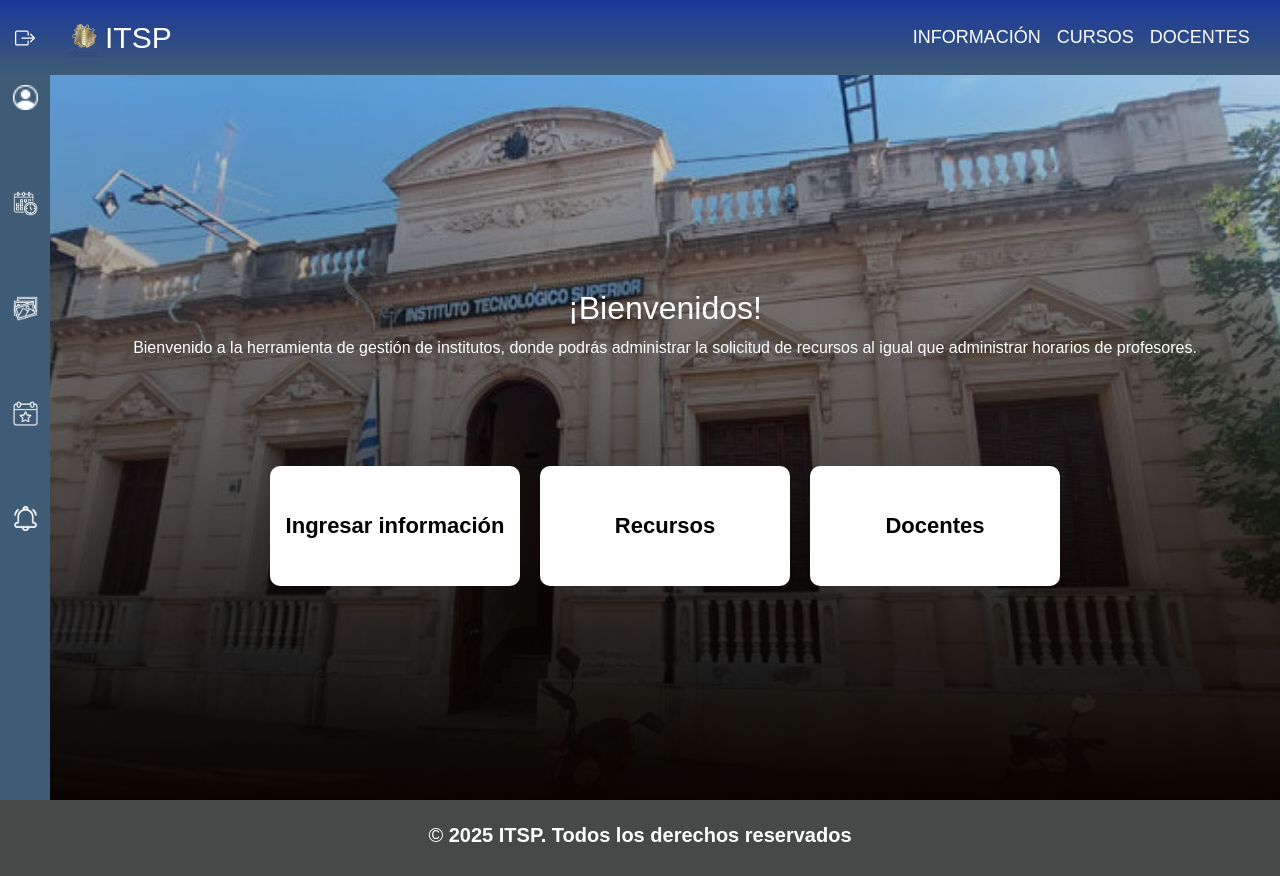
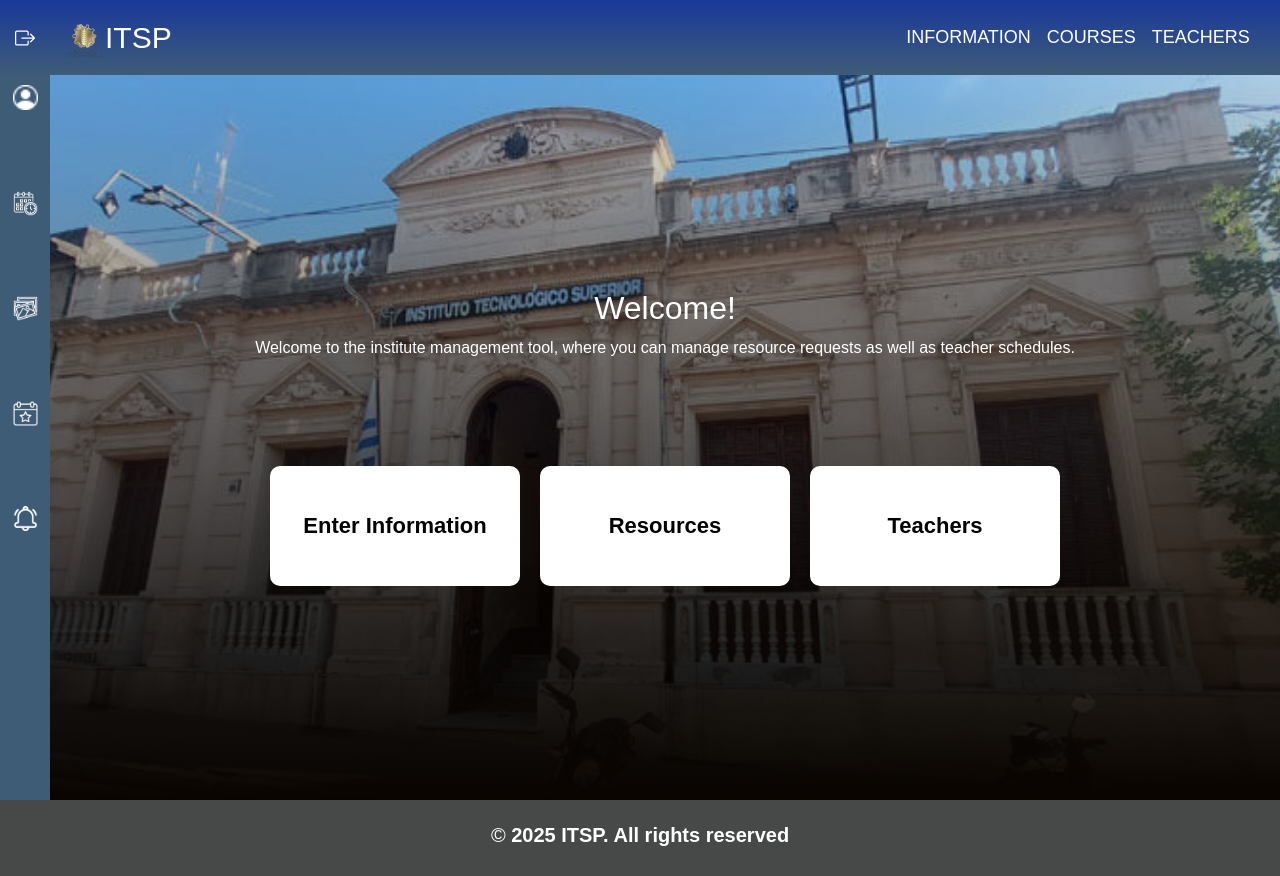
Before and after one commit to Lucfontana/NebulaNetwork, a PHP site: page /?lang=en in a window 1280 px wide. Run offline with PHP 8.4, Linux system fonts and the light colour scheme; some libraries are stand-ins or nearby versions.

Commit message:
Traduccion
..

```diff
--- /dev/null
+++ b/frontend/functions.php
@@ -0,0 +1,28 @@
+<?php
+// Inicia la sesión para guardar datos entre páginas, como el idioma seleccionado
+session_start();
+
+// Determina el idioma a usar:
+// 1) Primero revisa si se pasa por la URL ($_GET['lang'])
+// 2) Si no, usa el idioma guardado en la sesión
+// 3) Si no hay ninguno, por defecto es español ("es")
+$lang = $_GET['lang'] ?? ($_SESSION['lang'] ?? 'es');
+$_SESSION['lang'] = $lang;
+
+// Carga las traducciones desde el archivo JSON y las convierte en un array asociativo
+$langFile = file_get_contents(__DIR__ . "/lang.json");
+$translations = json_decode($langFile, true);
+
+// Función para traducir texto según la clave $key y el idioma actual
+// Opcionalmente reemplaza {user} si se pasa un nombre
+if (!function_exists('t')) {
+    function t($key, $user = null) {
+        global $translations, $lang;
+        $text = $translations[$lang][$key] ?? $key; // si no existe la clave, devuelve la propia clave
+        if ($user) {
+            $text = str_replace("{user}", $user, $text);
+        }
+        return $text;
+    }
+}
+?>
--- a/frontend/index.php
+++ b/frontend/index.php
@@ -1,11 +1,12 @@
 <?php
 
-session_start();
+include_once 'functions.php';
+
 
 ?>
 
 <!DOCTYPE html>
-<html lang="en">
+<html lang="<?= $lang ?>">
 
 <head>
     <meta charset="UTF-8">
@@ -24,22 +25,19 @@ session_start();
     <!-- Texto de Bienvenidos -->
     <div class="bienvenida-texto">
         <?php if (!isset($_SESSION['ci'])): ?>
-        <h2>¡Bienvenidos!</h2>
+        <h2><?= t("welcome") ?></h2>
         <?php elseif (isset($_SESSION['ci'])): ?>
-        <h2>¡Bienvenido, <?= $_SESSION['nombre_usuario'];?>!</h2>
+         <h2><?= t("welcome_user", $_SESSION['nombre_usuario']); ?></h2>
         <?php endif; ?>
-        <p>
-            Bienvenido a la herramienta de gestión de institutos, donde podrás administrar la solicitud de recursos
-            al igual que administrar horarios de profesores.
-        </p>
+        <p><?= t("description") ?></p>
     </div>
 
     <!-- PARA HACER: Los botones no son responsive D: -->
     <!-- Botones debajo -->
     <div class="bienvenida-botones">
-        <a href="register.php"><button class="btn-bienvenida">Ingresar información</button></a>
-        <a href="prestar-recursos.php"><button class="btn-bienvenida">Recursos</button></a>
-        <button class="btn-bienvenida">Docentes</button>
+        <a href="register.php"><button class="btn-bienvenida"><?= t("btn_info") ?></button></a>
+        <a href="prestar-recursos.php"><button class="btn-bienvenida"><?= t("btn_resources") ?></button></a>
+        <button class="btn-bienvenida"><?= t("btn_teachers") ?></button>
     </div>
  </div>
 
@@ -48,7 +46,8 @@ session_start();
 
     </main> -->
      <footer id="footer" class="footer">
-        <p> &copy; <b> 2025 ITSP. Todos los derechos reservados </b></p>
+       <p> &copy; <b> <?= t("footer") ?> </b></p>
+
     </footer>
 
     <!-- PARA HACER: ARREGLAR EL FOOTER QUE CON "ACTIVO" ANDA MAL -->
--- /dev/null
+++ b/frontend/lang.json
@@ -0,0 +1,38 @@
+{
+  "es": {
+    "welcome": "¡Bienvenidos!",
+    "welcome_user": "¡Bienvenido, {user}!",
+    "description": "Bienvenido a la herramienta de gestión de institutos, donde podrás administrar la solicitud de recursos al igual que administrar horarios de profesores.",
+    "btn_info": "Ingresar información",
+    "btn_resources": "Recursos",
+    "btn_teachers": "Docentes",
+    "footer": "2025 ITSP. Todos los derechos reservados",
+
+    "nav_info": "INFORMACIÓN",
+    "nav_courses": "CURSOS",
+    "nav_teachers": "DOCENTES",
+    "aside_account": "Mi cuenta",
+    "aside_schedule": "Horario",
+    "aside_gallery": "Galería",
+    "aside_events": "Eventos",
+    "aside_notifications": "Notificaciones"
+  },
+  "en": {
+    "welcome": "Welcome!",
+    "welcome_user": "Welcome, {user}!",
+    "description": "Welcome to the institute management tool, where you can manage resource requests as well as teacher schedules.",
+    "btn_info": "Enter Information",
+    "btn_resources": "Resources",
+    "btn_teachers": "Teachers",
+    "footer": "2025 ITSP. All rights reserved",
+
+    "nav_info": "INFORMATION",
+    "nav_courses": "COURSES",
+    "nav_teachers": "TEACHERS",
+    "aside_account": "My account",
+    "aside_schedule": "Schedule",
+    "aside_gallery": "Gallery",
+    "aside_events": "Events",
+    "aside_notifications": "Notifications"
+  }
+}
--- a/frontend/nav.php
+++ b/frontend/nav.php
@@ -1,6 +1,8 @@
 <?php
 
-// session_start();
+//session_start();
+
+include_once 'functions.php';
 
 ?>
 
@@ -15,6 +17,7 @@
         integrity="sha384-LN+7fdVzj6u52u30Kp6M/trliBMCMKTyK833zpbD+pXdCLuTusPj697FH4R/5mcr" crossorigin="anonymous">
 </head>
 <link rel="stylesheet" href="style/style.css">
+
 
 <body>
     <nav class="navbar navbar-expand-lg bg-body-tertiary navStyle">
@@ -31,13 +34,13 @@
             <div class="collapse navbar-collapse" id="navbarText">
                 <ul class="navbar-nav me-auto mb-2 mb-lg-0">
                     <li class="nav-item">
-                        <a class="nav-link" href="#">INFORMACIÓN</a>
+                        <a class="nav-link" href="#"><?= t("nav_info") ?></a>
                     </li>
                     <li class="nav-item">
-                        <a class="nav-link" href="#">CURSOS</a>
+                        <a class="nav-link" href="#"><?= t("nav_courses") ?></a>
                     </li>
                     <li class="nav-item">
-                        <a class="nav-link" href="#">DOCENTES</a>
+                        <a class="nav-link" href="#"><?= t("nav_teachers") ?></a>
                     </li>
                 </ul>
             </div>
@@ -47,15 +50,22 @@
 
     <aside id="aside">
         <ul class="link-aside-text" id="link-aside-text">
-            <li><a class="link-aside" href="Login.php">Mi cuenta</a></li>
+            <li><a class="link-aside" href="Login.php"><?= t("aside_account") ?></a></li>
 
-            <li><a class="link-aside">Horario</a></li>
+            <li><a class="link-aside"><?= t("aside_schedule") ?></a></li>
 
-            <li><a class="link-aside">Galeria</a></li>
+            <li><a class="link-aside"><?= t("aside_gallery") ?></a></li>
 
-            <li><a class="link-aside">Eventos</a></li>
+            <li><a class="link-aside"><?= t("aside_events") ?></a></li>
 
-            <li><a class="link-aside">Notifi- <br>caciones</a></li>
+            <li><a class="link-aside"><?= t("aside_notifications") ?></a></li>
+
+            <li><a class="link-aside" href="?lang=<?= $lang === 'es' ? 'en' : 'es' ?>">
+                <?= $lang === 'es' ? 'English' : 'Español' ?>
+            </a></li>
+
+
+
         </ul>
 
         <ul class="link-aside-images" id="link-aside-images">
```
Also changed, not shown: frontend/style/style.css (+17 -33 lines).
